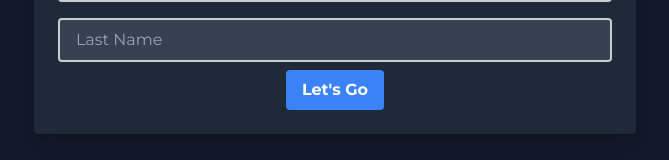
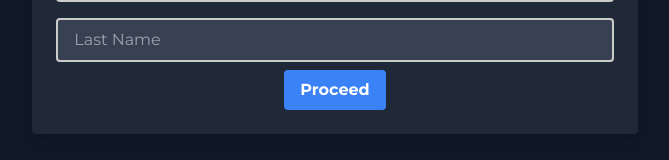
Before and after one commit to richardagaya/landingpage, a Next.js app: page /Skillstest in a window 1280 px wide. Shown: the part 392-552 px from the top of the page, without its empty margins (305-974 px from the left). Built offline with nearby package versions, Linux system fonts and the light colour scheme.

Commit message:
updated Skillstest.tsx

```diff
--- a/pages/Skillstest.tsx
+++ b/pages/Skillstest.tsx
@@ -69,7 +69,7 @@ const Quiz = () => {
             className="input bg-gray-700 text-white border border-gray-600 p-2 rounded w-full mb-4"
           />
           <button onClick={handleNameSubmit} className="btn bg-blue-500 hover:bg-blue-700 text-white font-bold py-2 px-4 rounded">
-            Let's Go
+            Proceed
           </button>
         </div>
       </div>
```
